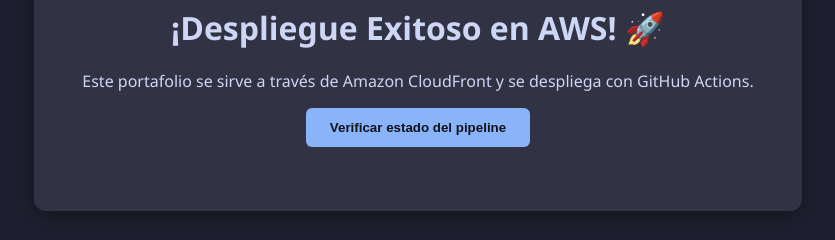
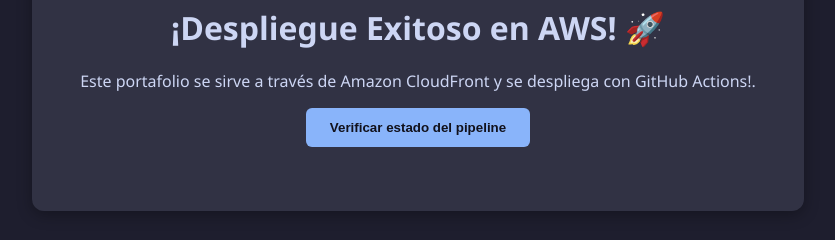
Before and after one commit to isaacpv962/lab6-COM610, a plain HTML site: page index.html in a window 1280 px wide. Shown: the part 326-566 px from the top of the page, 222-1057 px from the left. Drawn offline with Linux system fonts and the light colour scheme; files that its build step writes are made by us from their sources; files whose address does not match are found by name.

Commit message:
error forzado

```diff
--- a/index.html
+++ b/index.html
@@ -9,7 +9,7 @@
 <body>
   <div class="container">
     <h1>¡Despliegue Exitoso en AWS! 🚀</h1>
-    <p>Este portafolio se sirve a través de Amazon CloudFront y se despliega con GitHub Actions.</p>
+    <p>Este portafolio se sirve a través de Amazon CloudFront y se despliega con GitHub Actions!.</p>
     <button id="btn-interactivo">Verificar estado del pipeline</button>
     <p id="mensaje-estado"></p>
   </div>
```
